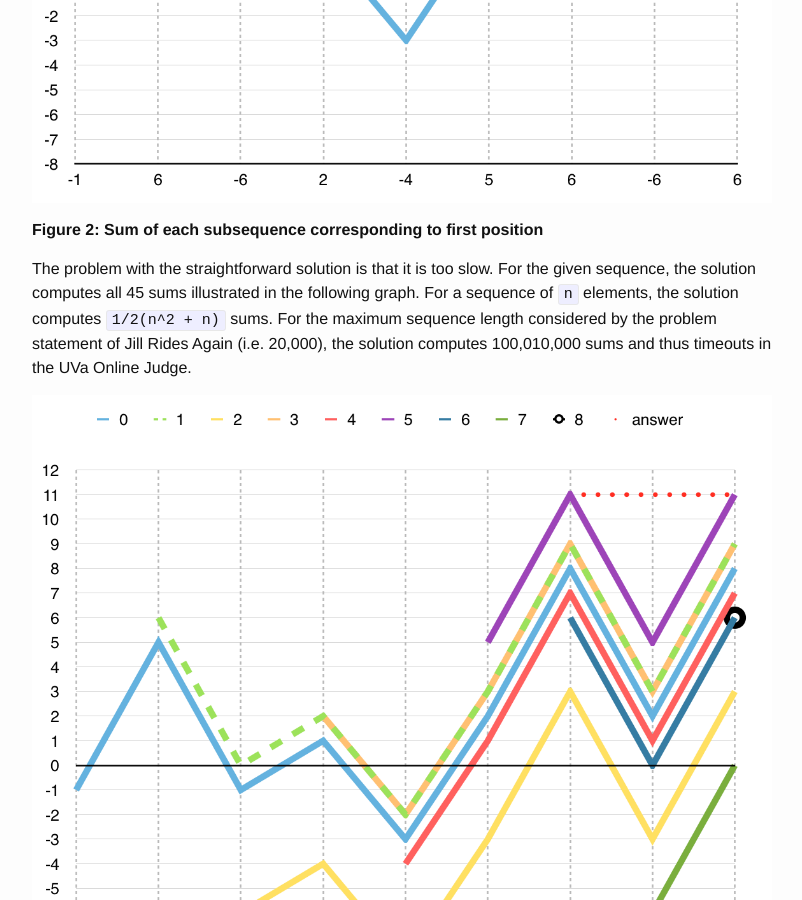
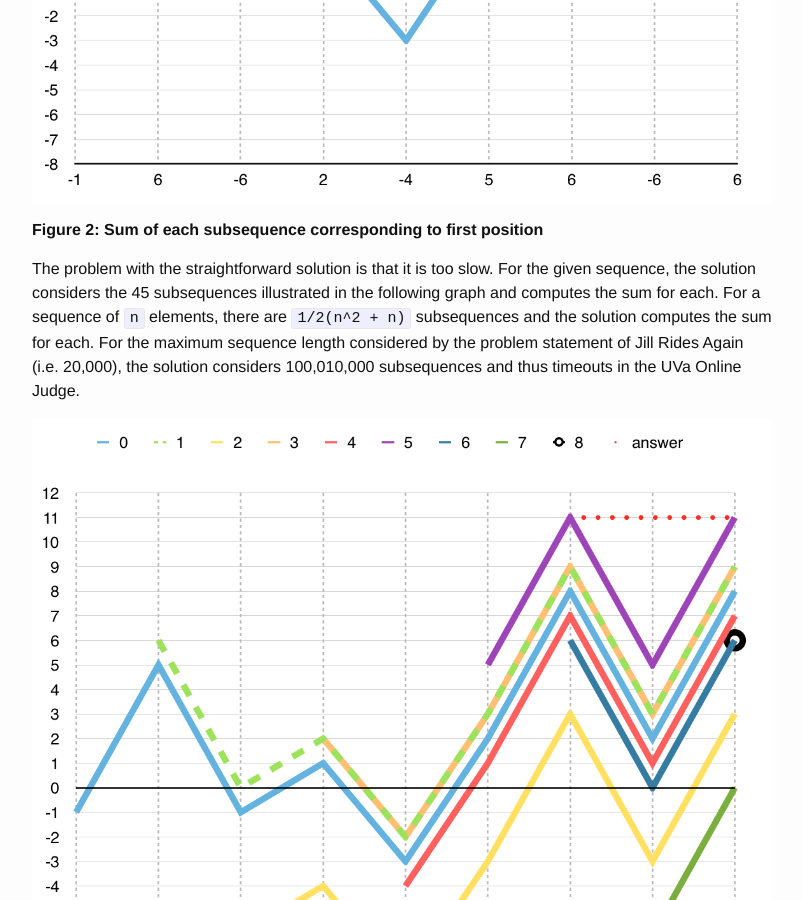
Before and after one commit to mrrusof/mrrusof.github.io, a Jekyll site: the page built from _posts/2016-03-05-jill-rides-again.markdown, in a window 1280 px wide and 900 px high, scrolled down 4176 px. Shown: the whole window, without its empty margins (238-1040 px from the left). Built offline with Jekyll 4.4.1, drawn with Linux system fonts in a browser that asks for light colours; comment, search, counter and statistics services are not loaded.

Commit message:
Better explanation of timeout for Jill Rides Again.

```diff
--- a/_posts/2016-03-05-jill-rides-again.markdown
+++ b/_posts/2016-03-05-jill-rides-again.markdown
@@ -218,13 +218,13 @@ The remaining two subsequences are ignored.
 
 
 The problem with the straightforward solution is that it is too slow.
-For the given sequence, the solution computes all 45 sums illustrated
-in the following graph.
-For a sequence of `n` elements, the solution computes `1/2(n^2 + n)`
-sums.
+For the given sequence, the solution considers the 45 subsequences
+illustrated in the following graph and computes the sum for each.
+For a sequence of `n` elements, there are `1/2(n^2 + n)`
+subsequences and the solution computes the sum for each.
 For the maximum sequence length considered by the problem statement of
-Jill Rides Again (i.e. 20,000), the solution computes 100,010,000
-sums and thus timeouts in the UVa Online Judge.
+Jill Rides Again (i.e. 20,000), the solution considers 100,010,000
+subsequences and thus timeouts in the UVa Online Judge.
 
 ![TODO](/assets/2016-03-05-jill-rides-again-cuadratic.png)
 
```
